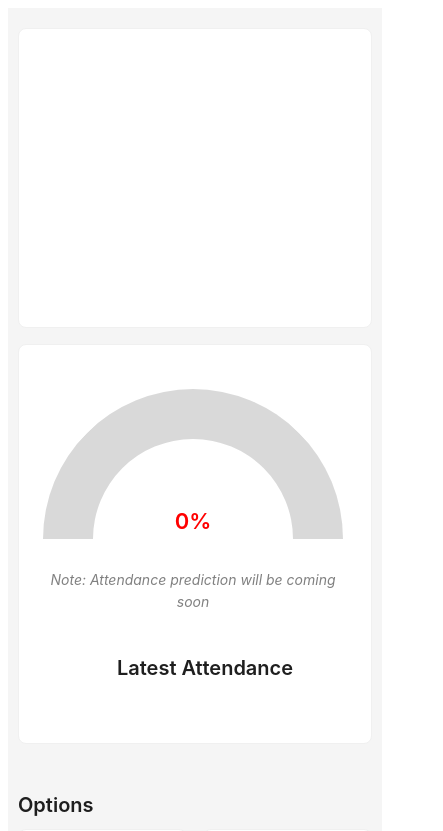
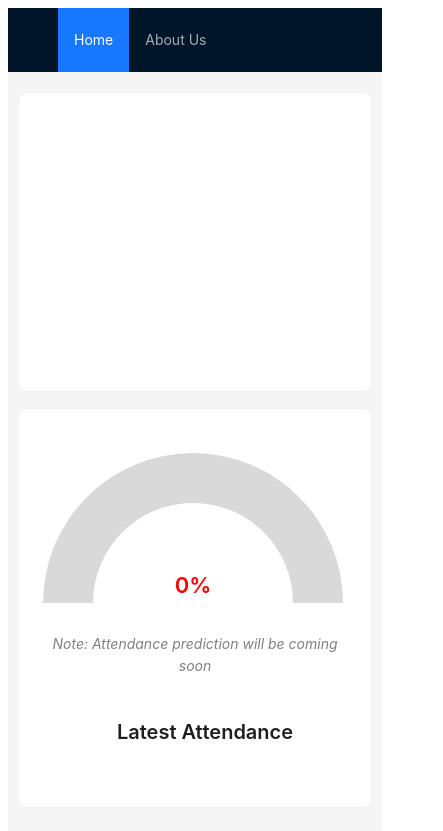
Before and after one commit to Saiteja9989/Spectra, a React (Vite) app in the folder Frontend/: page /user in a window 390 px wide. Shown: the top 831 px of the page, 443 px wide, since content can reach past the window. Built offline with nearby package versions, Linux system fonts and the light colour scheme.

Commit message:
overflow gone

```diff
--- a/Frontend/src/components/dashboard.css
+++ b/Frontend/src/components/dashboard.css
@@ -30,6 +30,9 @@
     .col {
       padding: 0 8px;
     }
+    .Atten1 {
+      margin-right: 0 !important; /* Override margin-right for mobile */
+    }
 
     /* Increase option size for mobile devices */
     .card {
--- a/Frontend/src/components/dashboard.jsx
+++ b/Frontend/src/components/dashboard.jsx
@@ -65,12 +65,12 @@ const ProfilePage = ({ netraID }) => {
 
   return (
     <Layout>
-      {/* <Header>
+       <Header>
         <Menu theme="dark" mode="horizontal" defaultSelectedKeys={['1']}>
           <Menu.Item key="1">Home</Menu.Item>
           <Menu.Item key="2"><Link to="/AboutUs">About Us</Link></Menu.Item>
         </Menu>
-      </Header> */}
+      </Header>
       <Content style={{ padding: '0 10px', marginTop: '20px' }}>
         <Row gutter={[16, 16]}>
           <Col xs={24} sm={24} md={12} lg={8} xl={8}>
@@ -120,7 +120,7 @@ const ProfilePage = ({ netraID }) => {
           <Col xs={24} sm={24} md={12} lg={16} xl={16}>
             <Card style={{ minHeight: '400px' }}>
               <div style={{ textAlign: 'center', marginTop: '20px' }}>
-                <div class="Atten1" style={{ display: 'inline-block', marginRight: '100px' }}>
+                <div class="Atten1" style={{ display: 'inline-block',marginRight:"100px"}}>
                   <AttendanceTracker attendancePer={attendancePer} />
                   <div style={{ marginTop: '30px' }}>
                     <p style={{ color: 'gray', fontStyle: 'italic' }}>Note: Attendance prediction will be coming soon</p>
```
